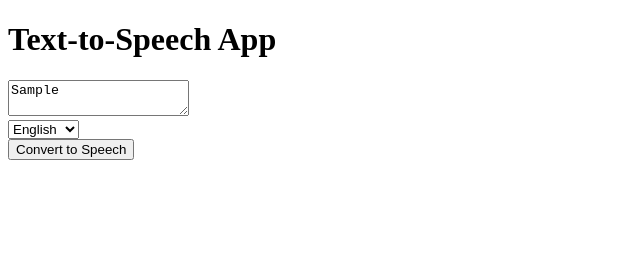
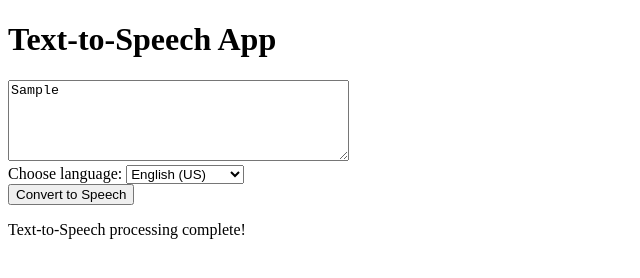
Before and after one commit to BrooksterBOYZ/Translator, a plain HTML site: page index.html in a window 1280 px wide. Both pictures are taken after typing "Sample" into the empty fields and a click on the button "Convert to Speech". Shown: the whole page, without its empty margins (0-640 px from the left). Drawn offline with nearby package versions, Linux system fonts and the light colour scheme; no server answers.

Commit message:
Update index.html

```diff
--- a/index.html
+++ b/index.html
@@ -7,42 +7,49 @@
 </head>
 <body>
     <h1>Text-to-Speech App</h1>
-    <form id="tts-form">
-        <textarea id="text" placeholder="Enter text here..."></textarea><br>
-        <select id="language">
-            <option value="en">English</option>
-            <option value="es">Spanish</option>
-            <option value="fr">French</option>
-            <!-- Add more languages here -->
-        </select><br>
-        <button type="submit">Convert to Speech</button>
-    </form>
+
+    <textarea id="text" placeholder="Enter text here..." rows="5" cols="40"></textarea><br>
+
+    <label for="language">Choose language:</label>
+    <select id="language">
+        <option value="en-US">English (US)</option>
+        <option value="en-GB">English (UK)</option>
+        <option value="es-ES">Spanish (Spain)</option>
+        <option value="fr-FR">French (France)</option>
+        <!-- You can add more languages here -->
+    </select><br>
+
+    <button onclick="convertTextToSpeech()">Convert to Speech</button>
 
     <div id="response-message"></div>
 
-    <script src="https://code.jquery.com/jquery-3.6.0.min.js"></script>
     <script>
-        // Handle form submission
-        $('#tts-form').on('submit', function(e) {
-            e.preventDefault();  // Prevent the form from submitting normally
+        function convertTextToSpeech() {
+            const text = document.getElementById("text").value;
+            const language = document.getElementById("language").value;
 
-            const text = $('#text').val();
-            const language = $('#language').val();
+            // Check if there's any text entered
+            if (text.trim() === "") {
+                alert("Please enter some text!");
+                return;
+            }
 
-            // Make AJAX call to Flask backend
-            $.ajax({
-                url: 'http://127.0.0.1:5000/text-to-speech',  // Local Flask server URL
-                type: 'POST',
-                contentType: 'application/json',
-                data: JSON.stringify({ text: text, language: language }),
-                success: function(response) {
-                    $('#response-message').html('<p>Text-to-Speech processing complete!</p>');
-                },
-                error: function(xhr, status, error) {
-                    $('#response-message').html('<p style="color: red;">Error: ' + xhr.responseJSON.error + '</p>');
-                }
-            });
-        });
+            // Create a new SpeechSynthesisUtterance object for TTS
+            const utterance = new SpeechSynthesisUtterance(text);
+
+            // Set the language of the speech
+            utterance.lang = language;
+
+            // Optionally adjust the pitch and rate of the speech
+            utterance.pitch = 1;  // Default pitch
+            utterance.rate = 1;   // Default rate of speech
+
+            // Speak the text
+            window.speechSynthesis.speak(utterance);
+
+            // Show a message that TTS is processing
+            document.getElementById("response-message").innerHTML = "<p>Text-to-Speech processing complete!</p>";
+        }
     </script>
 </body>
 </html>
```
